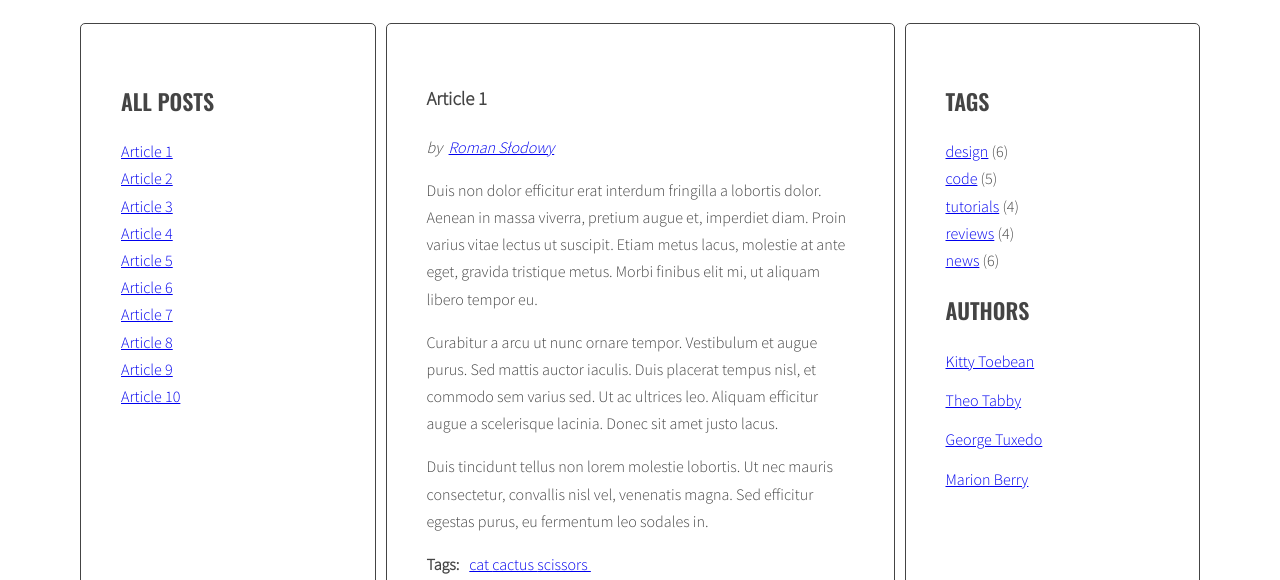
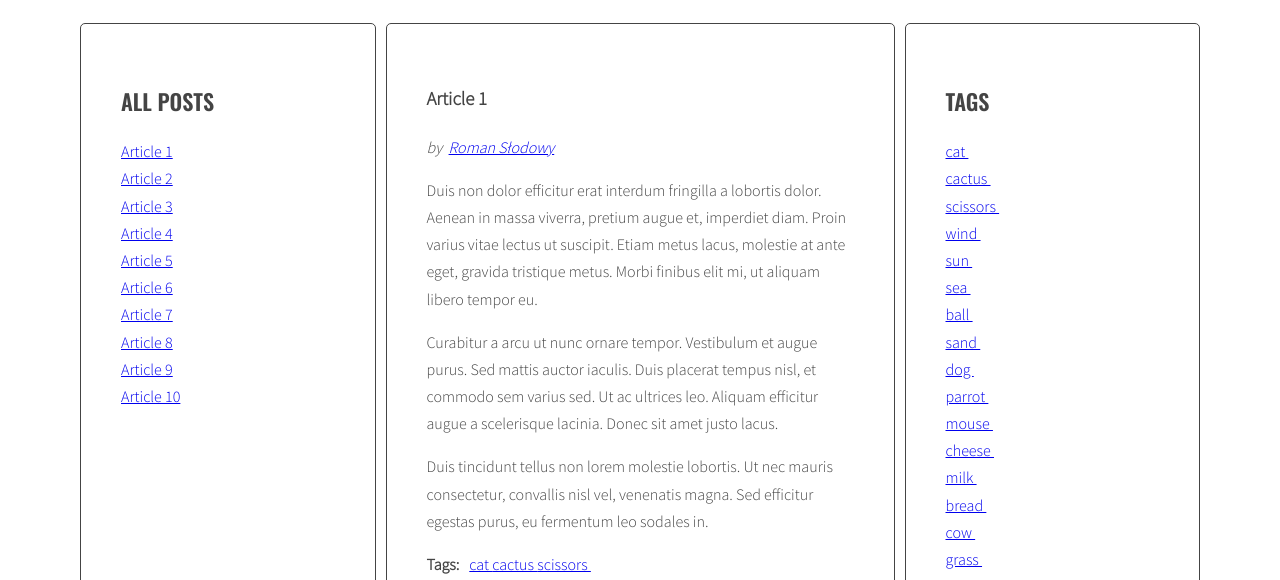
Before and after one commit to pycomir/javascipt-blog, a website: page index.html in a window 1280 px wide. Shown: the part 220-800 px from the top of the page. Drawn offline with nearby package versions, Linux system fonts and the light colour scheme.

Commit message:
add tag list in right column

```diff
--- a/index.html
+++ b/index.html
@@ -181,11 +181,6 @@
           <aside class="sidebar">
             <h2 class="section-title">Tags</h2>
             <ul class="list tags">
-              <li><a href="#">design</a> <span>(6)</span></li>
-              <li><a href="#">code</a> <span>(5)</span></li>
-              <li><a href="#">tutorials</a> <span>(4)</span></li>
-              <li><a href="#">reviews</a> <span>(4)</span></li>
-              <li><a href="#">news</a> <span>(6)</span></li>
             </ul>
             <h2 class="section-title">Authors</h2>
             <ul class="list authors">
--- a/js/script.js
+++ b/js/script.js
@@ -42,7 +42,8 @@
     optTitleSelector = '.post-title',
     optTitleListSelector = '.titles',
     optArticleTagsSelector = '.post-tags .list',
-    optArticleAuthorSelector = '.post .post-author';
+    optArticleAuthorSelector = '.post .post-author',
+    optTagsListSelector = '.tags.list';
 
   const generateTitleLinks = function(customSelector = '') {
     //console.log(generateTitleLinks);
@@ -96,9 +97,13 @@
 
   const generateTags = function() {
 
+    /* [NEW] create a new variable allTags with an empty array */
+    let allTags = [];
+    console.log(allTags);
+
     /* [DONE] find all articles */
     const articles = document.querySelectorAll(optArticleSelector);
-    console.log(articles);
+    //console.log(articles);
 
     /* START LOOP: for every article: */
     for(let article of articles) {
@@ -131,6 +136,12 @@
         html = html + linkHTML;
         //console.log(html);
 
+        /* [NEW] check if this link is NOT already in allTags */
+        if(allTags.indexOf(linkHTML) == -1){
+          /* [NEW] add generated code to allTags array */
+          allTags.push(linkHTML);
+          //console.log(allTags);
+        }
         /* END LOOP: for each tag */
       }
 
@@ -139,11 +150,15 @@
       titleList.innerHTML = html;
       //console.log(html);
 
-      /*titleList.insertAdjacentHTML('beforeend', html);
-      console.log(titleList);*/
-
     /* END LOOP: for every article: */
     }
+    /* [NEW] find list of tags in right column */
+    const tagList = document.querySelector('.tags');
+    //console.log(tagList);
+
+    /* [NEW] add html from allTags to tagList */
+    tagList.innerHTML = allTags.join(' ');
+    console.log(tagList);
   };
   generateTags();
 
@@ -182,7 +197,7 @@
 
     /* find all tag links with "href" attribute equal to the "href" constant */
     const tagLinks = document.querySelectorAll(href);
-    console.log(tagLinks);
+    //console.log(tagLinks);
 
     /* START LOOP: for each found tag link */
     for(let tagLink of tagLinks) {
@@ -201,7 +216,7 @@
     /* find all links to tags */
 
     const links = document.querySelectorAll('.post-tags a[href^="#tag-"]');
-    console.log (links);
+    //console.log (links);
 
     /* START LOOP: for each link */
     for(let link of links) {
@@ -236,7 +251,7 @@
 
       /*create HTML of the link*/
       const linkHTML ='by &nbsp' + '<a href="#author-' + author +'">' + author + '</a>';
-      console.log(linkHTML);
+      //console.log(linkHTML);
 
       /* insert HTML of all the links into the author wrapper */
       titleList.innerHTML = html + linkHTML;
@@ -255,21 +270,21 @@
     /* make new constant named "clickedElement" and give it the value of "this" */
 
     const clickedElement = this;
-    console.log(event);
-    console.log('Link was clicked!');
+    //console.log(event);
+    //console.log('Link was clicked!');
 
     /* make a new constant "href" and read the attribute "href" of the clicked element */
     const href = clickedElement.getAttribute('href');
-    console.log(href);
+    //console.log(href);
 
     /* make a new constant "author" and extract tag from the "href" constant */
     const author = href.replace('#author-', '');
-    console.log(author);
+    //console.log(author);
 
     /* find all author links with class active */
 
     const activeAuthors = document.querySelectorAll('a[href="' + href + '"]');
-    console.log(activeAuthors);
+    //console.log(activeAuthors);
 
     /* START LOOP: for each active tag link */
     for(let activeAuthor of activeAuthors) {
@@ -282,7 +297,7 @@
 
     /* find all author links with "href" attribute equal to the "href" constant */
     const authorLinks = document.querySelectorAll('href');
-    console.log(authorLinks);
+    //console.log(authorLinks);
 
     /* START LOOP: for each found tag link */
     for(let authorLink of authorLinks) {
@@ -299,7 +314,7 @@
   const addClickListenersToAuthors = function() {
     /* find all links to authors */
     const links = document.querySelectorAll('.post-author a');
-    console.log(links);
+    //console.log(links);
 
     /* START LOOP: for each link */
     for(let link of links) {
```
